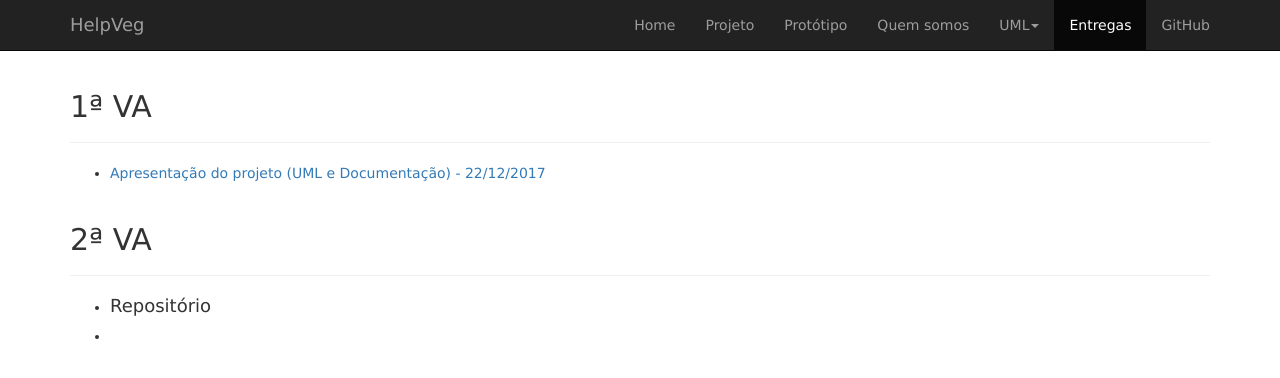
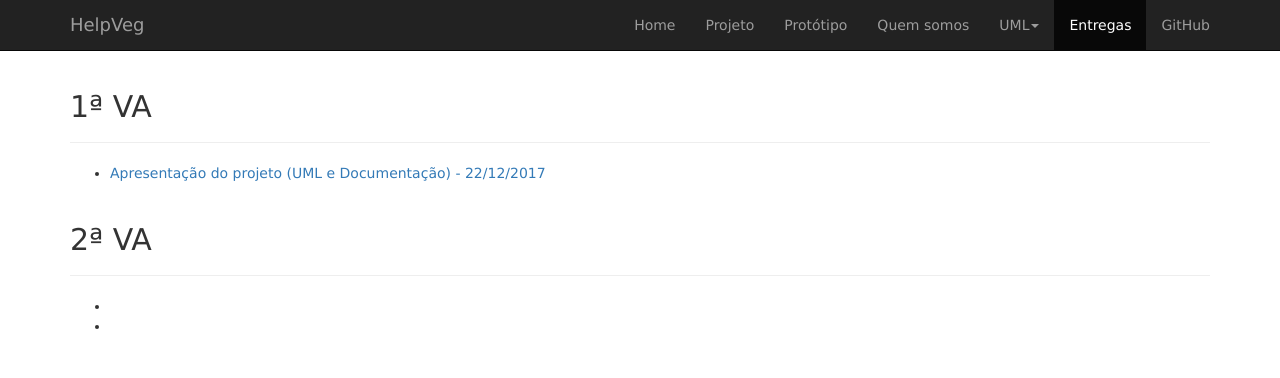
Before and after one commit to HelpVeg/HelpVeg.github.io, a plain HTML site: page entregas.html in a window 1280 px wide. Drawn offline with nearby package versions, Linux system fonts and the light colour scheme.

Commit message:
Entrega 2 links

```diff
--- a/entregas.html
+++ b/entregas.html
@@ -79,7 +79,6 @@
             </div>
             <ul>
                 <li>
-                    <h4> Repositório </h4>
                     <a href="https://github.com/HelpVeg/HelpVegApp"></a>
                 </li>
                 <li>
```
